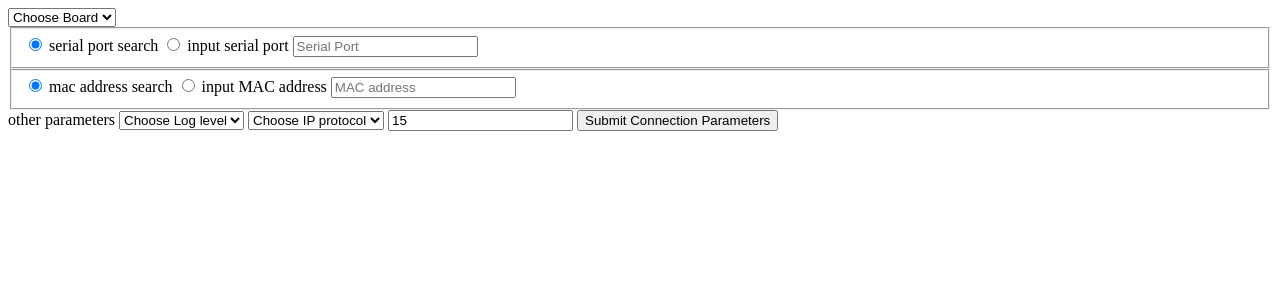
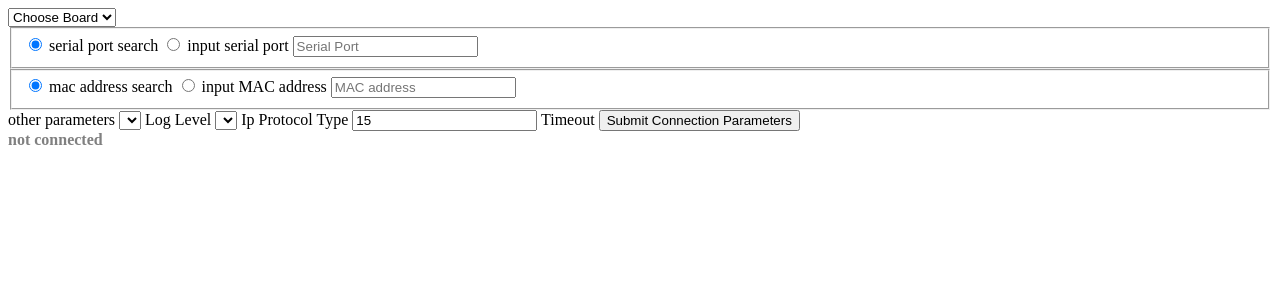
Before and after one commit to J77M/tictactoe-BCI, a Flask app: page /connect in a window 1280 px wide. Shown: the top 300 px of the page. Run offline with Flask 2, Linux system fonts and the light colour scheme; lists and menus that the app fills with data are empty.

Commit message:
board connection establishment & disconnect

```diff
--- a/tttBCI/app.py
+++ b/tttBCI/app.py
@@ -1,8 +1,11 @@
 from flask import Flask, render_template, request, session, redirect, url_for
 from flask_session import Session
-from brainflow.board_shim import BoardShim, BrainFlowInputParams, BoardIds, LogLevels, IpProtocolType
+from brainflow.board_shim import BoardShim, BrainFlowInputParams, BrainFlowError
+from brainflow.exit_codes import BrainflowExitCodes
+from enviroment import boards_properties
+app = Flask(__name__)
 
-app = Flask(__name__)
+#https://github.com/gothinkster/flask-realworld-example-app
 
 app.config["SESSION_PERMANENT"] = False
 app.config["SESSION_TYPE"] = "filesystem"
@@ -10,25 +13,55 @@ app.debug = True
 
 Session(app)
 
+@app.context_processor
+def get_boards_properties():
+    return boards_properties
 
 @app.route("/connect", methods=["GET", "POST"])
-def index():
+def connect():
+    alert = None
+    if session.get("status") is None:
+        session["status"] = "not connected"
     # check connection - if not connected render : connect else dashboard
     if request.method == "POST":
-        print(request.args)
         board_id = request.form.get('board_id')
-        serial_port = request.form.getlist('serial_port')
-        mac_address = request.form.getlist('mac_address')
-        log_level = request.form.get("log_level")
-        ip_protocol_types = request.form.get("ip_protocol_type")
-        timeout = request.form.get("timeout")
-        alert = "board id : {}; serial port : {}; mac address : {}; log level : {}; ip protocol types : {};" \
-                " timeout : {}".format(board_id, serial_port, mac_address, log_level, ip_protocol_types, timeout)
-    else:
-        alert = None
-    return render_template("connect.html", boards=BoardIds, log_levels=LogLevels,
-                           ip_protocol_types=IpProtocolType, message=alert)
+        if board_id:
+            # move this shit elsewhere
+            params = BrainFlowInputParams()
+            params.ip_port = 0
+            params.serial_port = request.form.getlist('serial_port')[-1]
+            params.mac_address = request.form.getlist('mac_address')[-1]
+            params.other_info = '' #TODO
+            params.ip_address = '' #TODO
+            params.ip_protocol = int(request.form.get("ip_protocol_type"))
+            params.timeout = int(request.form.get("timeout"))
+            if int(request.form.get("log_level")) != 6:
+                BoardShim.enable_dev_board_logger()
+            else:
+                BoardShim.disable_board_logger()
+            try:
+                global board
+                board = BoardShim(int(request.form.get('board_id')), params)
+                board.prepare_session()
+                session["status"] = "connected"
+            except BrainFlowError as e:
+                alert = e
+        else:
+            alert = "Board ID not specified"
+    if session["status"] == "connected":
+        return redirect(url_for("dashboard"))
+    return render_template("connect.html", status=session["status"], message=alert)
 
+@app.route("/dashboard")
+def dashboard():
+    return render_template("dashboard.html")
+
+
+@app.route("/disconnect", methods=["POST"])
+def disconnect():
+    board.release_session()
+    session["status"] = "disconnected"
+    return redirect(url_for("connect"))
 
 
 if __name__ == "__main__":
--- /dev/null
+++ b/tttBCI/enviroment.py
@@ -0,0 +1,7 @@
+from brainflow.board_shim import BoardIds, LogLevels, IpProtocolType
+
+boards_properties = {
+    "boards": BoardIds,
+    "log_levels": LogLevels,
+    "ip_protocol_types": IpProtocolType
+}
--- a/tttBCI/templates/connect.html
+++ b/tttBCI/templates/connect.html
@@ -36,23 +36,36 @@
               </fieldset>
             <!--add button - to show more options : timeout, log, streamer-params, other-info-->
             <span>other parameters</span>
-            <select name="log_level">
-                <option value="" selected disabled hidden>Choose Log level</option>
+            <select name="log_level" id="log_level">
                 {% for log_level in log_levels %}
-                    <option value="{{log_level.value}}">{{log_level.name}}</option>
+                    {% if log_level.value == 6 %}
+                        <option value="{{log_level.value}}" selected="selected">{{log_level.name}}</option>
+                    {% else %}
+                        <option value="{{log_level.value}}">{{log_level.name}}</option>
+                    {% endif %}
                 {% endfor %}
             </select>
-            <select name="ip_protocol_type">
-                <option value="" selected disabled hidden>Choose IP protocol</option>
+            <label for="log_level">Log Level</label>
+            <select name="ip_protocol_type" id="ip_protocol_type">
                 {% for ip_protocol_type in ip_protocol_types %}
-                    <option value="{{ip_protocol_type.value}}">{{ip_protocol_type.name}}</option>
+                  {% if ip_protocol_type.value == 0 %}
+                        <option value="{{ip_protocol_type.value}}" selected="selected">{{ip_protocol_type.name}}</option>
+                  {% else %}
+                        <option value="{{ip_protocol_type.value}}">{{ip_protocol_type.name}}</option>
+                  {% endif %}
                 {% endfor %}
             </select>
-            <input type="number" name="timeout" placeholder="Timeout" value="15">
+            <label for="ip_protocol_type">Ip Protocol Type</label>
+            <input type="number" name="timeout" id="timeout" placeholder="Timeout" value="15">
+            <label for="timeout">Timeout</label>
             <!--add other parameters-->
+            <!--add log file-->
             <!--future improvement - every board - object should have its properties - check if objects exists in brainflow-->
             <!--or create them -> required input fields should appear based on board specification | also custom boards for testing-->
             <button type="submit" name="submit_connection_parameters">Submit Connection Parameters</button>
         </form>
     </div>
+  <strong>
+    <span class="alert"><font color="gray">{{status}}</font></span>
+  </strong>
 {% endblock %}
```
Also changed, not shown: tttBCI/templates/dashboard.html (added, +15 -0 lines), 1 other file.
